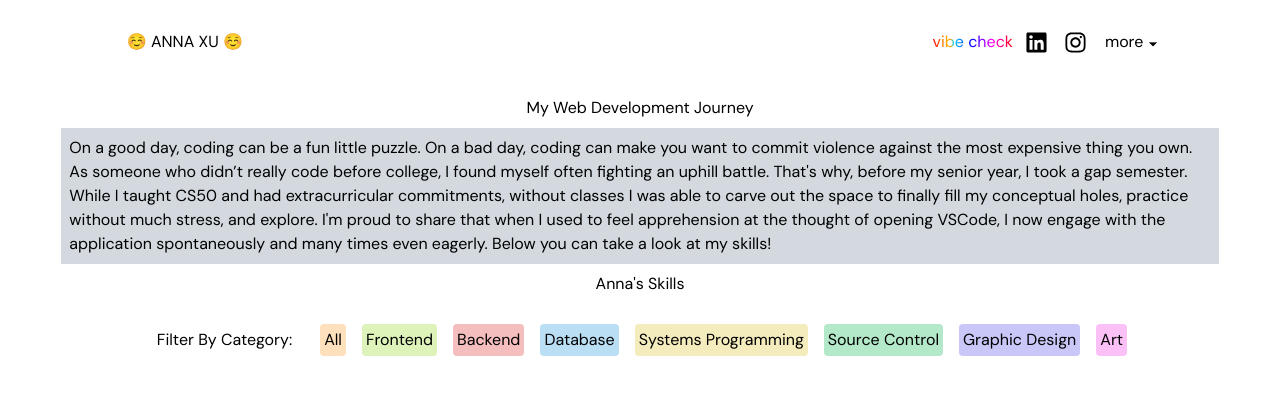
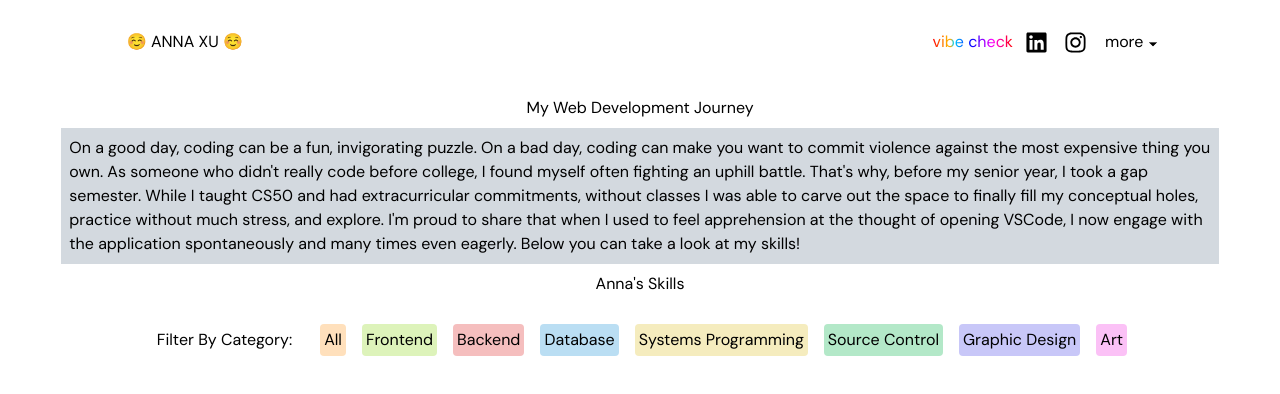
Before and after one commit to annaxu9/anna-xu, a Next.js app: page /skills in a window 1280 px wide. Shown: the top 394 px of the page. Built offline with nearby package versions, Linux system fonts and the light colour scheme.

Commit message:
fix &apos;

```diff
--- a/components/Resume/Experience.js
+++ b/components/Resume/Experience.js
@@ -15,12 +15,12 @@ export default function Experience() {
                 <li>Led the planning and development of The Internship Showcase Site.</li>
                 <ul className="bullet ml-12">
                     <li>Utilized Vue.js, Nuxt.js, and TailwindCSS to create a user-friendly platform based on markdown file-based blogs.</li>
-                    <li>Collaborated closely with the URBN Talent and Communications team to ensure alignment with the organization's recruiting goals. The portal is currently in the final stages of review and will go live shortly.</li>
+                    <li>Collaborated closely with the URBN Talent and Communications team to ensure alignment with the organization&apos;s recruiting goals. The portal is currently in the final stages of review and will go live shortly.</li>
                     <li>Took ownership of data collection by designing and conducting surveys among the interns.</li>
                     <li>Designed the website to seamlessly integrate with the URBN aesthetic while infusing it with my creative insight.</li>
                     <li>Presented my project in front of the URBN Board of Directors, managers, and fellow interns.</li>
                 </ul>
-                <li>Led Design for Team S-AI-ze Em’ at URBN’s annual Hackathon.</li>
+                <li>Led Design for Team S-AI-ze Em&apos; at URBN&apos;s annual Hackathon.</li>
                 <ul className="bullet ml-12">
                     <li>Won 3rd place in the Hackathon.</li>
                     <li>Presented to the URBN Board of Directors and secured funding for future development for the feature that uses an AI model to suggest size to users for products based on the user’s photo and past reviews from other users.</li>
--- a/pages/about.js
+++ b/pages/about.js
@@ -3,7 +3,7 @@ import Image from 'next/image'
 export default function AboutMe() {
     return (
         <div className="w-4/5 mx-auto flex flex-col items-center">
-            <p className="text-center">Hi! My name is Anna and other than coding, here's some more about me! (Coming Soon)</p>
+            <p className="text-center">Hi! My name is Anna and other than coding, here&apos;s some more about me! (Coming Soon)</p>
             <div className="m-2 p-2  max-w-[400px] h-auto border-melrose border-2">
                 <div className="p-2  h-auto border-double border-pink border-2">
                     <div className="p-2  h-auto border-dashed border-yale border-2">
--- a/pages/skills.js
+++ b/pages/skills.js
@@ -56,12 +56,12 @@ export default function Skills() {
         <div className="w-11/12 mx-auto">
             <h1 className="text-center">My Web Development Journey</h1>
             <p className=" p-2 m-2 bg-lightgray">
-            On a good day, coding can be a fun little puzzle. On a bad day, coding can make you want to commit violence against the most expensive thing you own. As someone who didn’t really code before college, I found myself often fighting an uphill battle.
+            On a good day, coding can be a fun, invigorating puzzle. On a bad day, coding can make you want to commit violence against the most expensive thing you own. As someone who didn&apos;t really code before college, I found myself often fighting an uphill battle.
 
-            That's why, before my senior year, I took a gap semester. While I taught CS50 and had extracurricular commitments, without classes I was able to carve out the space to finally fill my conceptual holes, practice without much stress, and explore. I'm proud to share that when I used to feel apprehension at the thought of opening VSCode, I now engage with the application spontaneously and many times even eagerly. Below you can take a look at my skills!
+            That&apos;s why, before my senior year, I took a gap semester. While I taught CS50 and had extracurricular commitments, without classes I was able to carve out the space to finally fill my conceptual holes, practice without much stress, and explore. I&apos;m proud to share that when I used to feel apprehension at the thought of opening VSCode, I now engage with the application spontaneously and many times even eagerly. Below you can take a look at my skills!
             </p>
 
-            <h1 className="text-center">Anna's Skills</h1>
+            <h1 className="text-center">Anna&apos;s Skills</h1>
 
             <div className="p-2 m-2 flex items-center justify-center">
                 <h1 className="m-2 p-2">Filter By Category:</h1>
@@ -81,14 +81,14 @@ export default function Skills() {
                 <div className="flex flex-col">
                     {filteredSkills.map((skill, index) => {
                         return (
-                            <div>
+                            <div key={index}>
                                 <div
                                     className="flex justify-between items-center p-4 m-2 rounded-lg cursor-pointer"
                                     style={{ backgroundColor: hoverIndex === index ? lightenColor(color) : color}}
                                       onMouseEnter={() => setHoverIndex(index)}
                                       onMouseLeave={() => setHoverIndex(null)}
                                       onClick={() => setSelectedSkillIndex(selectedSkillIndex === index ? null : index)}
-                                    key={index}
+
                                 >
                                     <h1 className="font-bold">{skill.name}</h1>
                                     <h1 className="italic">{levelDescriptions[skill.level]}</h1>
--- a/pages/vibe-check/index.js
+++ b/pages/vibe-check/index.js
@@ -69,7 +69,7 @@ export default function VibeCheck() {
         </div>
       )}
       <div className="text-right mt-4 w-3/4 mx-auto">
-        <h1 className="text-center italic">⚠️Important Disclaimer: this app is currently seeking the approval of Spotify to be public, so it won't work without your email in my system. Email anna.xu@yale.edu if you want to use this!⚠️</h1>
+        <h1 className="text-center italic">⚠️Important Disclaimer: this app is currently seeking the approval of Spotify to be public, so it won&apos;t work without your email in my system. Email anna.xu@yale.edu if you want to use this!⚠️</h1>
         <Link className="bg-melrose text-white" href="/about-vibe-check">About Vibe Check</Link>
       </div>
     </AuthProvider>
```
